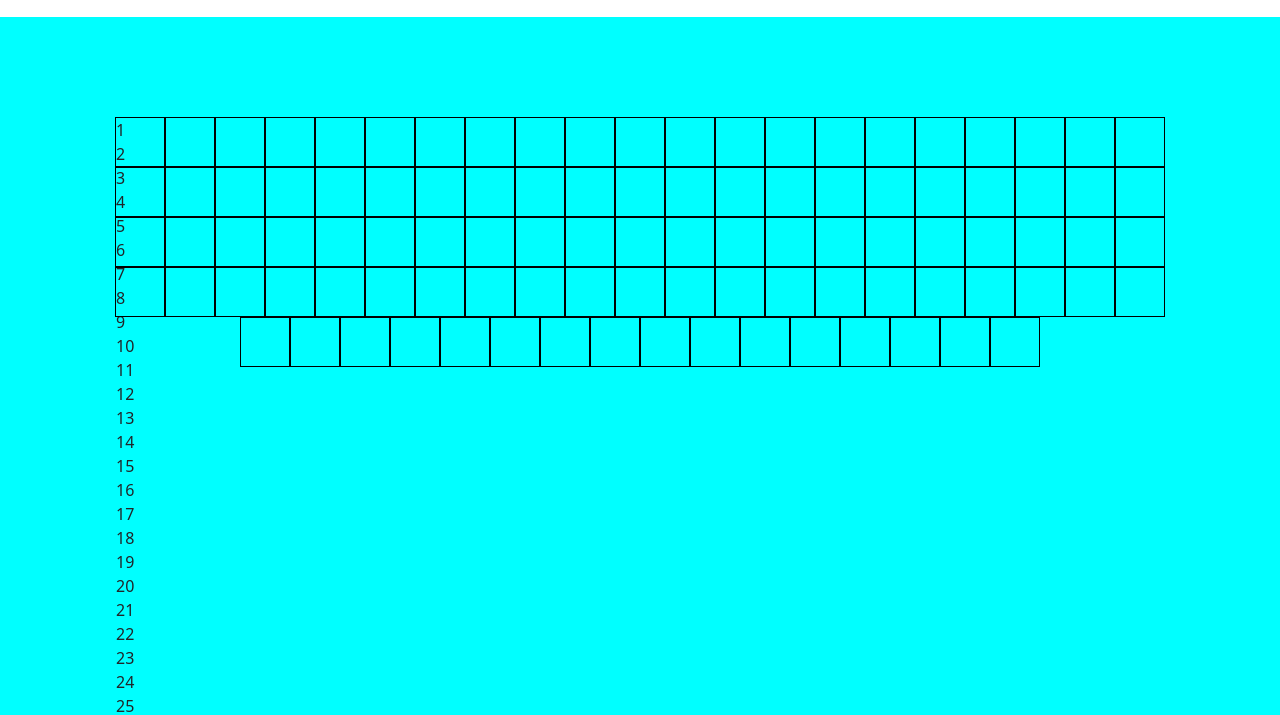
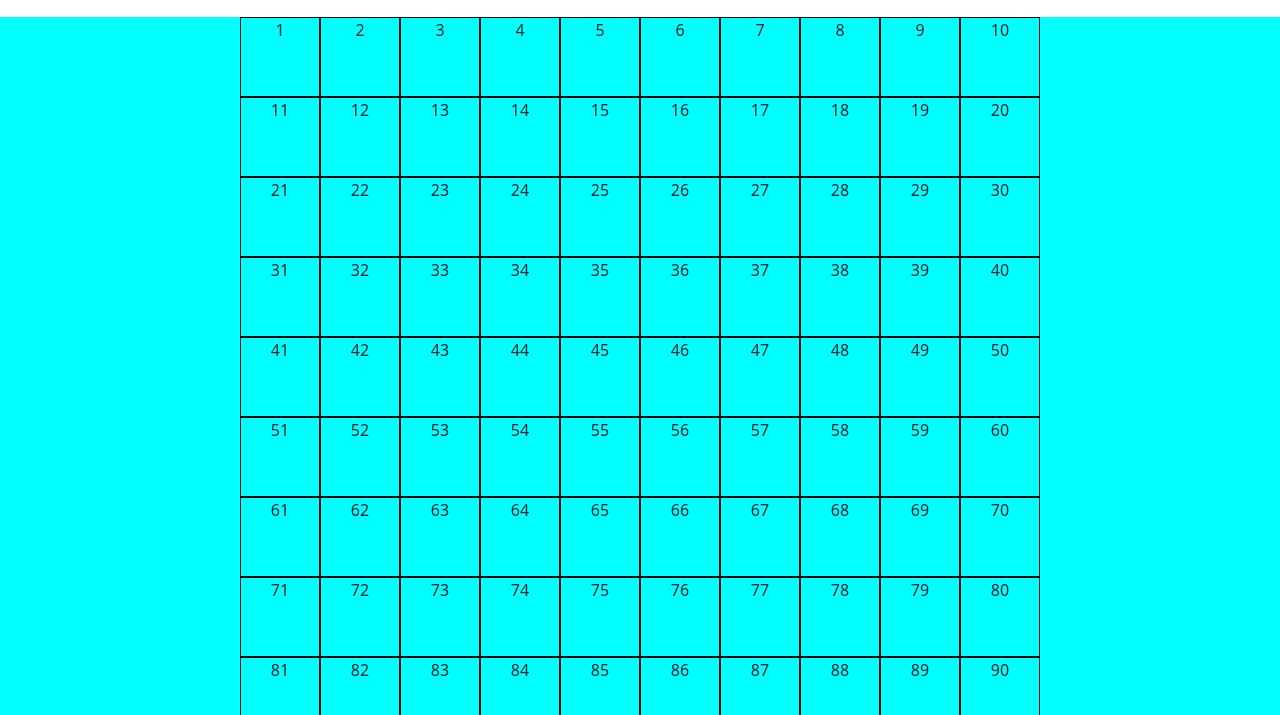
Before and after one commit to DemetrioPadre/js-campominato-grid, a plain HTML site: page index.html in a window 1280 px wide. Shown: the part 83-798 px from the top of the page. Drawn offline with nearby package versions, Linux system fonts and the light colour scheme.

Commit message:
add-box d flex

```diff
--- a/css/style.css
+++ b/css/style.css
@@ -10,19 +10,28 @@
 
 #containerGame {
     background-color: aqua;
-    width: 100%;
-    height: 100vh;
+    display: flex;
+    flex-wrap: wrap;
+    justify-content: center;
+    align-items: center;
 }
 
 #gameBox {
+
+
     display: flex;
     flex-wrap: wrap;
     justify-content: center;
-    padding: 100px;
+    align-items: center;
+    width: 800px;
+    height: 800px;
+
 }
 
 .box {
-    height: 50px;
-    width: 50px;
+    width: calc(100% / 10);
+    height: calc(100% / 10);
     border: 1px solid black;
+    display: flex;
+    justify-content: center;
 }
--- a/index.html
+++ b/index.html
@@ -16,6 +16,9 @@
 
     <!-- css -->
     <link rel="stylesheet" href="./css/style.css">
+
+    <!-- ico -->
+    <link rel="shortcut icon" href="./Logo copia 2.ico" type="image/x-icon">
 </head>
 
 <body>
@@ -23,6 +26,8 @@
     <div class="header-container">
         <header id="header">
             <div class="header-left">
+                <!-- <div class="Logo"><img src="./boolean-logo copia.png" alt=""></div> -->
+
                 <h1>Campo minato</h1>
             </div>
             <div class="header-right">
@@ -37,6 +42,8 @@
 
     <section id="containerGame">
         <div id="gameBox">
+            <!-- <div class="box"></div> -->
+            <!--<div class="box"></div>
             <div class="box"></div>
             <div class="box"></div>
             <div class="box"></div>
@@ -134,9 +141,7 @@
             <div class="box"></div>
             <div class="box"></div>
             <div class="box"></div>
-            <div class="box"></div>
-            <div class="box"></div>
-            <div class="box"></div>
+            <div class="box"></div> -->
 
         </div>
 
--- a/js main/main.js
+++ b/js main/main.js
@@ -1,16 +1,20 @@
 console.log('ciao padrone');
 
 //costante che collega le box da html a js
-const boxes = document.querySelector('.box');
+const boxes = document.getElementById('gameBox');
 
 
 // scriviamo un ciclo che stampi i numeri da 1 a 100
 
 for (let i = 1; i <= 100; i++) {
-    let result;
-    result = i;
-    const box = `<div class="boxes">${result}</div>`;
-    boxes.innerHTML += box;
-
+    // let result;
+    // result = i;
+    // const scatola = `<div class="box ">${i}</div>`;
+    // boxes.innerHTML += scatola;
+    // console.log(i);
+    const cardElement = document.createElement('div');
+    cardElement.classList.add('box');
+    cardElement.innerHTML = i;
+    boxes.append(cardElement);
 
 }
```
Also changed, not shown: Logo copia 2.ico (added), boolean-logo copia.png (added).
